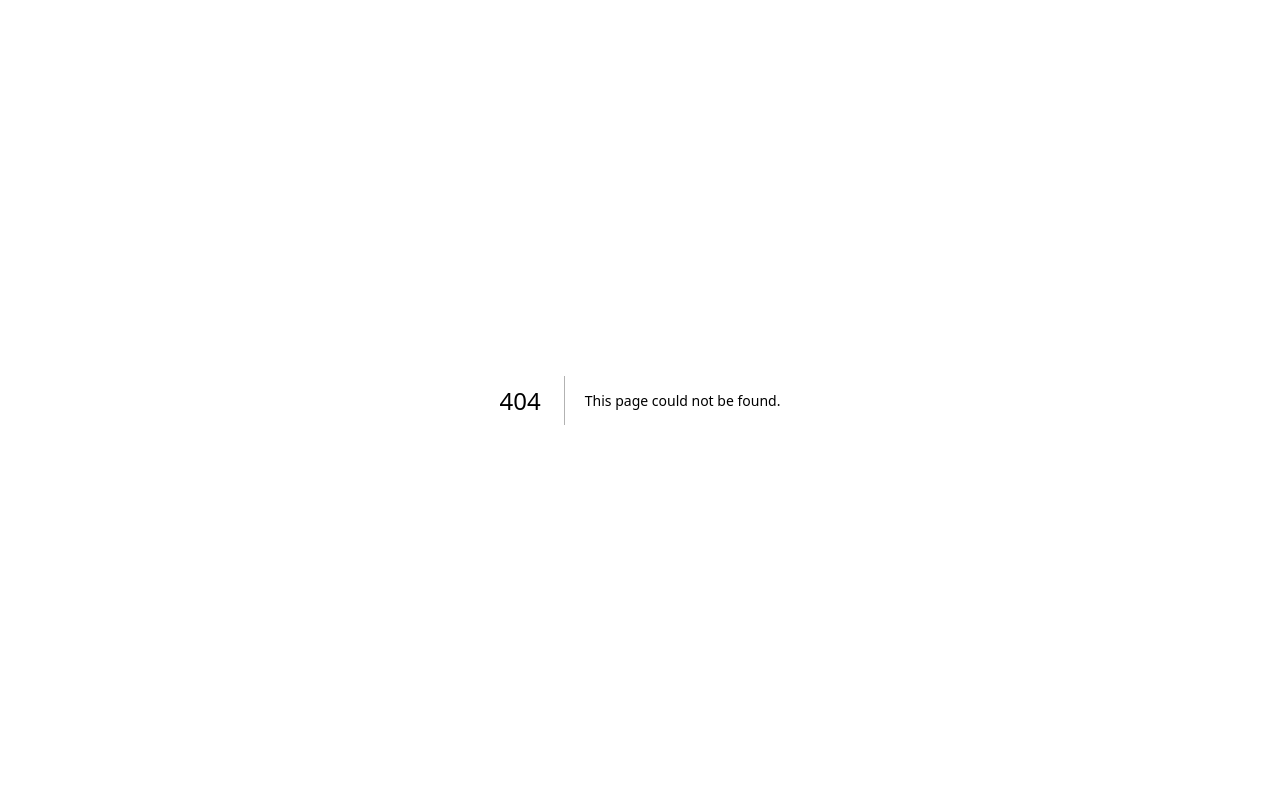
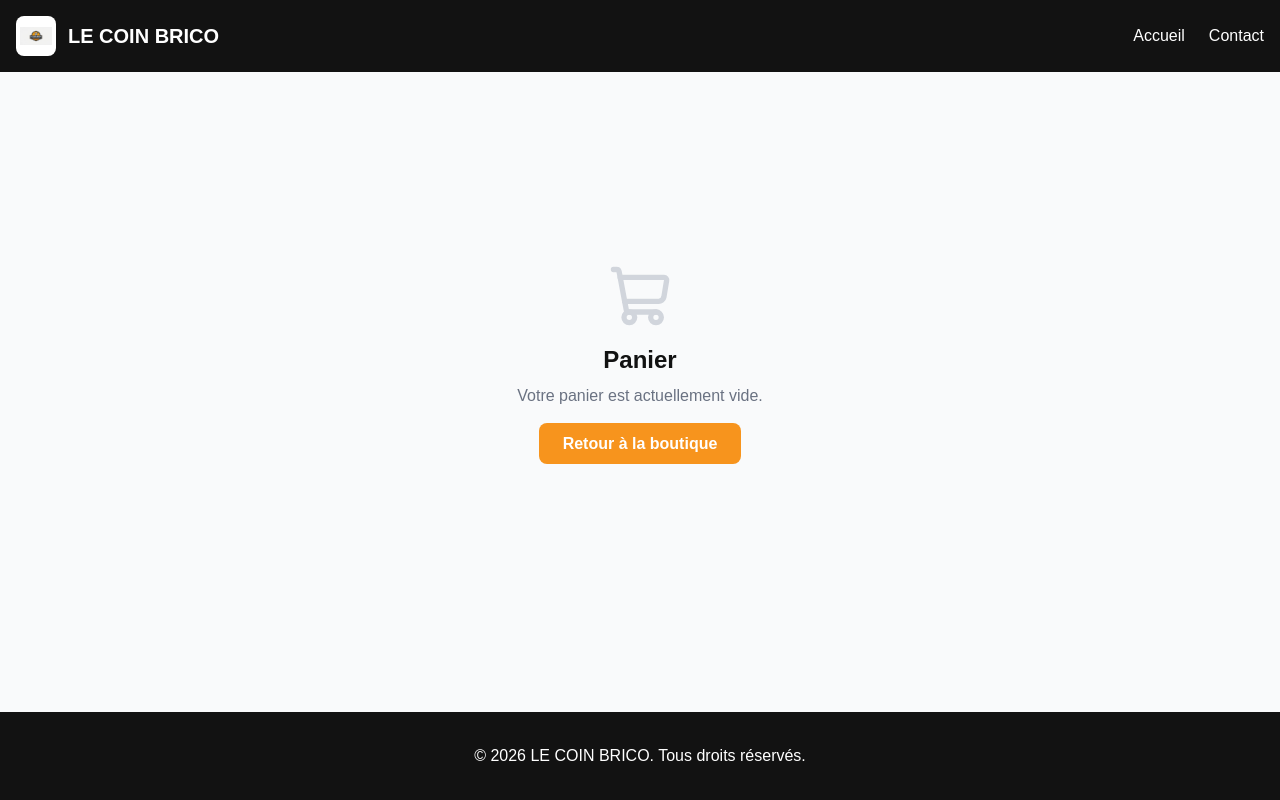
Before and after one commit to lecoinbrico25R/Le-Coin-Brico, a Next.js app: page /cart in a window 1280 px wide. Before the commit this address had no page. Built offline with nearby package versions, Linux system fonts and the light colour scheme.

Commit message:
fix: ajouter les pages panier et favoris

```diff
--- /dev/null
+++ b/src/app/cart/page.tsx
@@ -0,0 +1,47 @@
+"use client";
+
+import Link from 'next/link';
+import { ShoppingCart } from 'lucide-react';
+import { useTranslation } from '@/context/TranslationContext';
+
+export default function CartPage() {
+  const { language, t } = useTranslation();
+
+  return (
+    <div className="min-h-screen bg-gray-50 flex flex-col" dir={language === 'ar' ? 'rtl' : 'ltr'}>
+      <header className="bg-[#121212] text-white p-4">
+        <div className="container mx-auto flex items-center justify-between">
+          <Link href="/" className="flex items-center gap-3">
+            <div className="w-10 h-10 rounded-lg overflow-hidden bg-white p-1">
+              <img src="/images/logo.png" alt="LCB" className="w-full h-full object-contain" />
+            </div>
+            <div>
+              <h1 className="font-bold text-xl">LE COIN BRICO</h1>
+            </div>
+          </Link>
+          <nav className="hidden md:flex gap-6">
+            <Link href="/" className="hover:text-[#F7941D]">{t('header.home')}</Link>
+            <Link href="/contact" className="hover:text-[#F7941D]">{t('header.contact')}</Link>
+          </nav>
+        </div>
+      </header>
+
+      <div className="flex-grow flex items-center justify-center p-4">
+        <div className="text-center">
+          <ShoppingCart size={64} className="mx-auto text-gray-300 mb-4" />
+          <h1 className="text-2xl font-bold text-[#121212] mb-2">{t('header.cart') || 'Mon Panier'}</h1>
+          <p className="text-gray-500 mb-6">Votre panier est actuellement vide.</p>
+          <Link href="/" className="bg-[#F7941D] hover:bg-orange-600 text-white font-bold py-3 px-6 rounded-lg transition-colors">
+            Retour à la boutique
+          </Link>
+        </div>
+      </div>
+
+      <footer className="bg-[#121212] text-white py-8 mt-16">
+        <div className="container mx-auto px-4 text-center">
+          <p>© 2026 LE COIN BRICO. {t('footer.rights')}</p>
+        </div>
+      </footer>
+    </div>
+  );
+}
```
